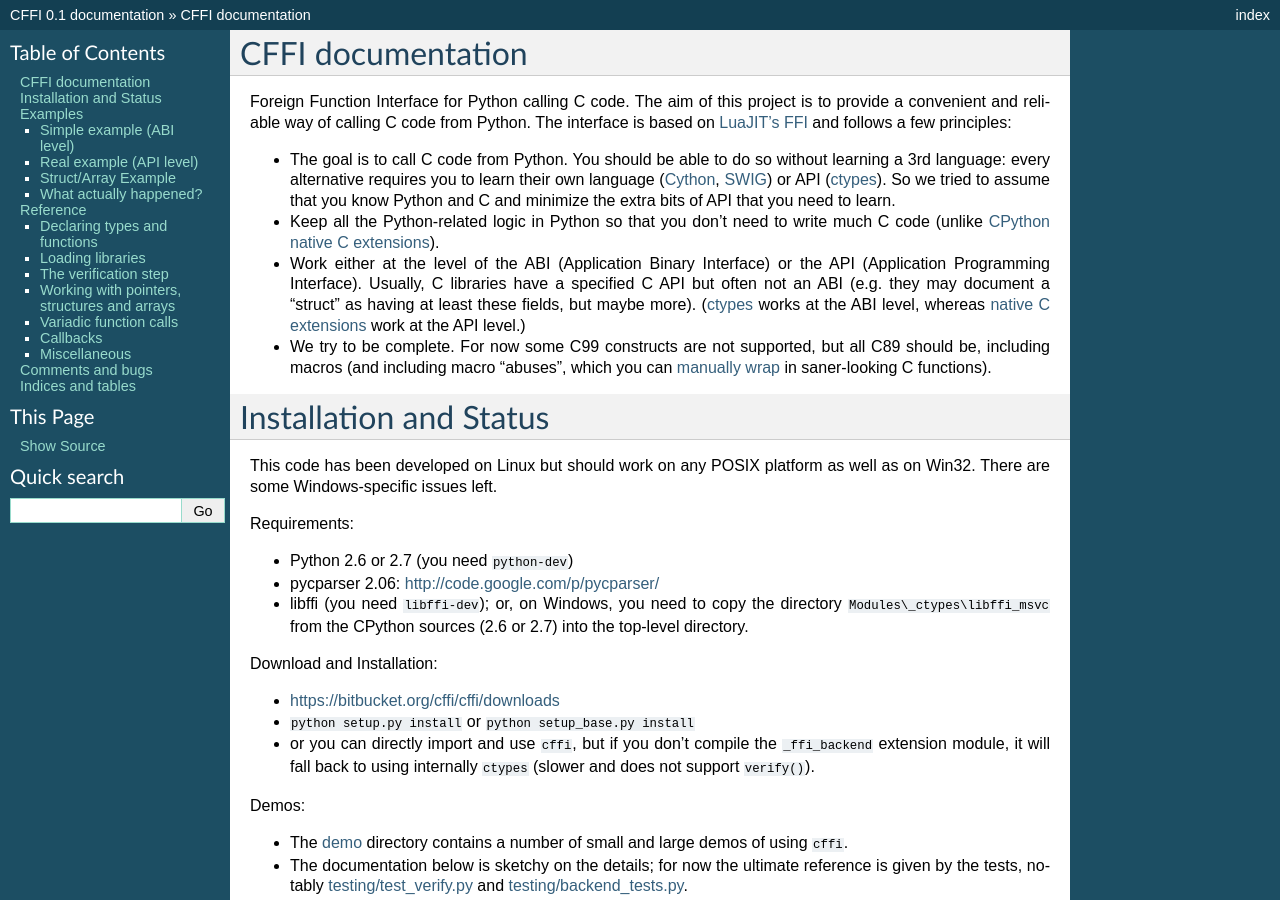
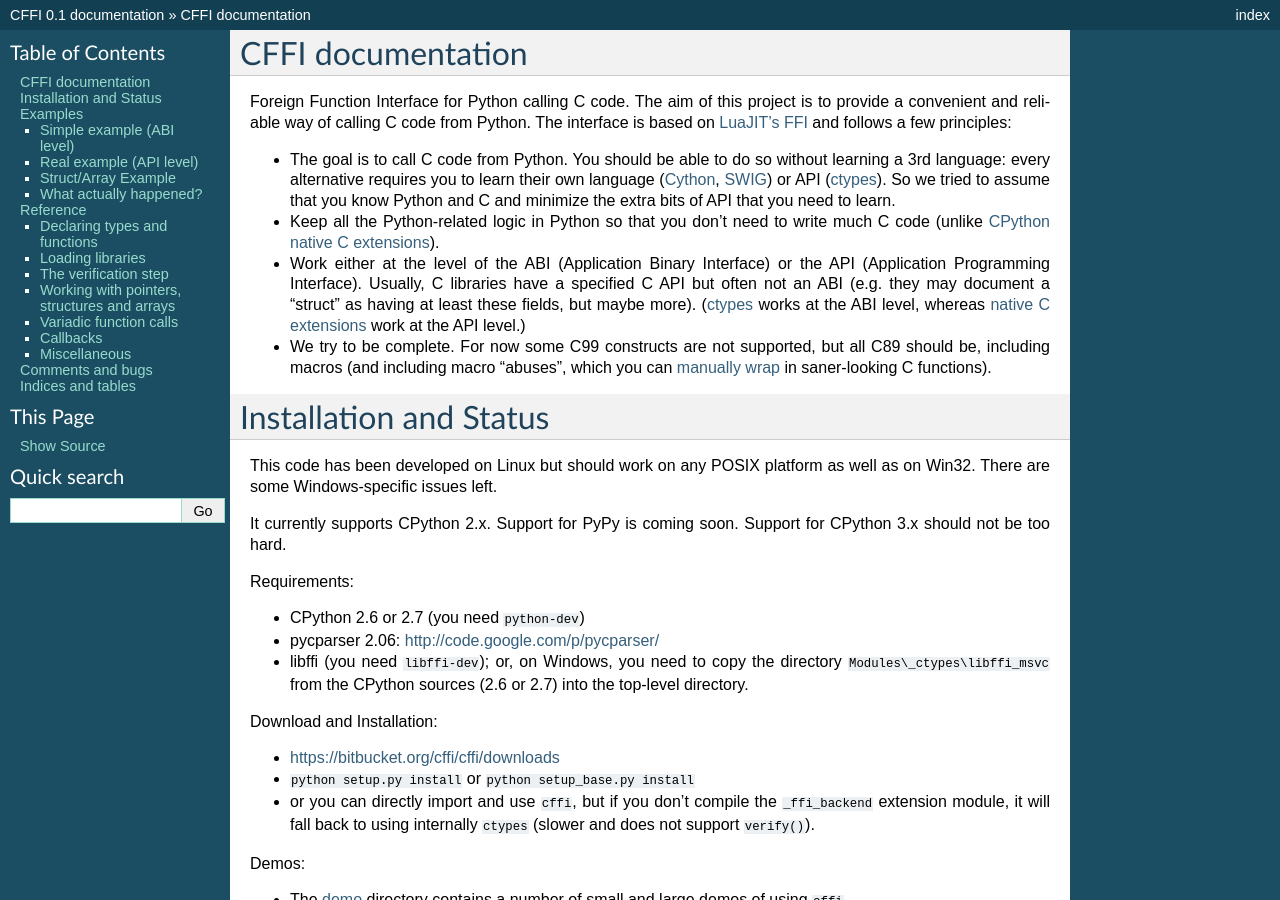
Before and after one commit to tharvik/cffi, a Sphinx documentation site: the page built from doc/source/index.rst, in a window 1280 px wide and 900 px high. Built offline with Sphinx 7.4.7, drawn with Linux system fonts in a browser that asks for light colours.

Commit message:
Mention PyPy, at least.

```diff
--- a/doc/source/index.rst
+++ b/doc/source/index.rst
@@ -44,9 +44,12 @@
 platform as well as on Win32.  There are some Windows-specific issues
 left.
 
+It currently supports CPython 2.x.  Support for PyPy is coming soon.
+Support for CPython 3.x should not be too hard.
+
 Requirements:
 
-* Python 2.6 or 2.7 (you need ``python-dev``)
+* CPython 2.6 or 2.7 (you need ``python-dev``)
 
 * pycparser 2.06: http://code.google.com/p/pycparser/
 
```
